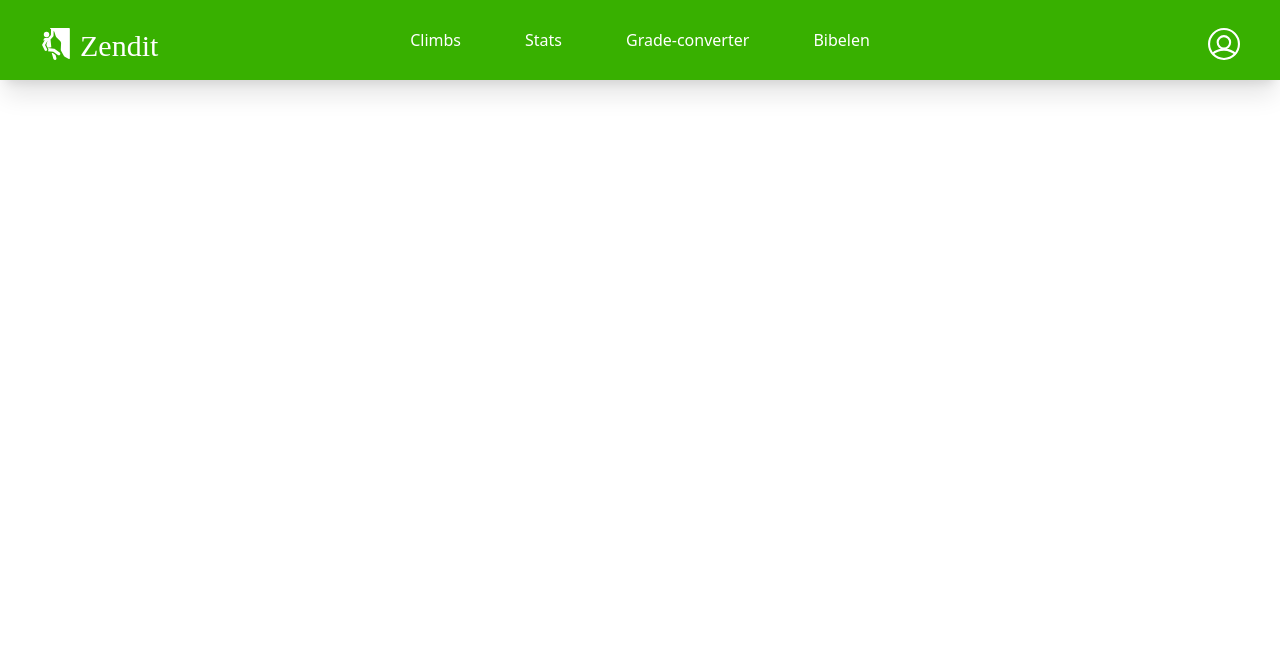
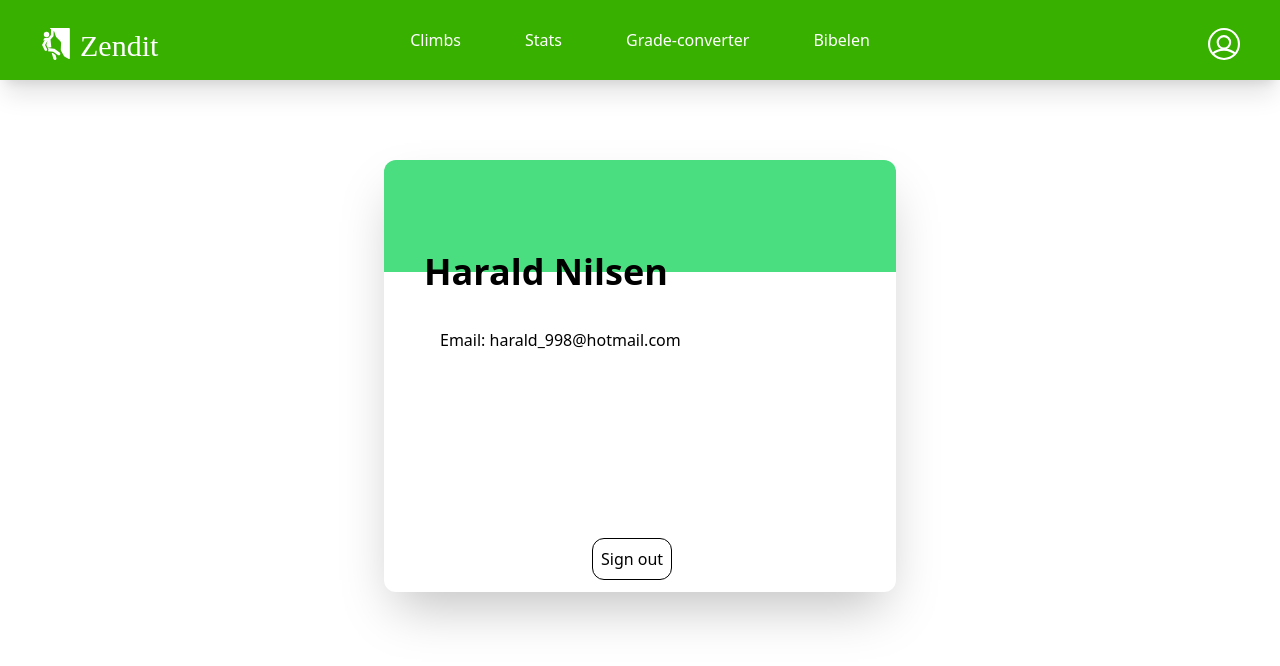
Before and after one commit to haraldnilsen/react-app, a React (Create React App) app: page /profile in a window 1280 px wide. Shown: the top 666 px of the page. Built offline with nearby package versions, Linux system fonts and the light colour scheme.

Commit message:
:sparkles: new profile-page

```diff
--- a/src/App.js
+++ b/src/App.js
@@ -11,6 +11,7 @@ import { BrowserRouter as Router, Route, Switch } from "react-router-dom";
 import GradeConverter from "./Pages/GradeConverter";
 import News from "./Pages/News";
 import Spots from "./Pages/Spots";
+import Profile from "./Pages/Profile";
 
 const App = () => {
     return (
@@ -48,6 +49,9 @@ const App = () => {
                     <Route path="/login">
                         <Login/>
                     </Route>
+                    <Route path="/profile">
+                        <Profile/>
+                    </Route>
                 </Switch>
             </div>
         </Router>
--- /dev/null
+++ b/src/Pages/Profile.jsx
@@ -0,0 +1,22 @@
+// React imports
+import React, { useState, useEffect } from "react";
+
+const Profile = () => {
+
+    return (
+        <div>
+            <div className= "w-4/5 md:w-2/5 my-20 mx-auto shadow-2xl rounded-xl border-black">
+                <div className="h-28 bg-green-400 rounded-t-xl" ></div>
+                <h2 className="absolute -mt-5 text-black text-4xl font-bold pl-10">Harald Nilsen</h2>
+                <div className="h-80 relative">
+                    <div className="p-14">
+                        <p>Email: harald_998@hotmail.com</p>
+                    </div>
+                    <button className="absolute bottom-0 left-52 border hover:bg-green-100 border-black rounded-xl p-2 my-3">Sign out</button>
+                </div>
+            </div>
+        </div>
+    )
+}
+
+export default Profile;
```
